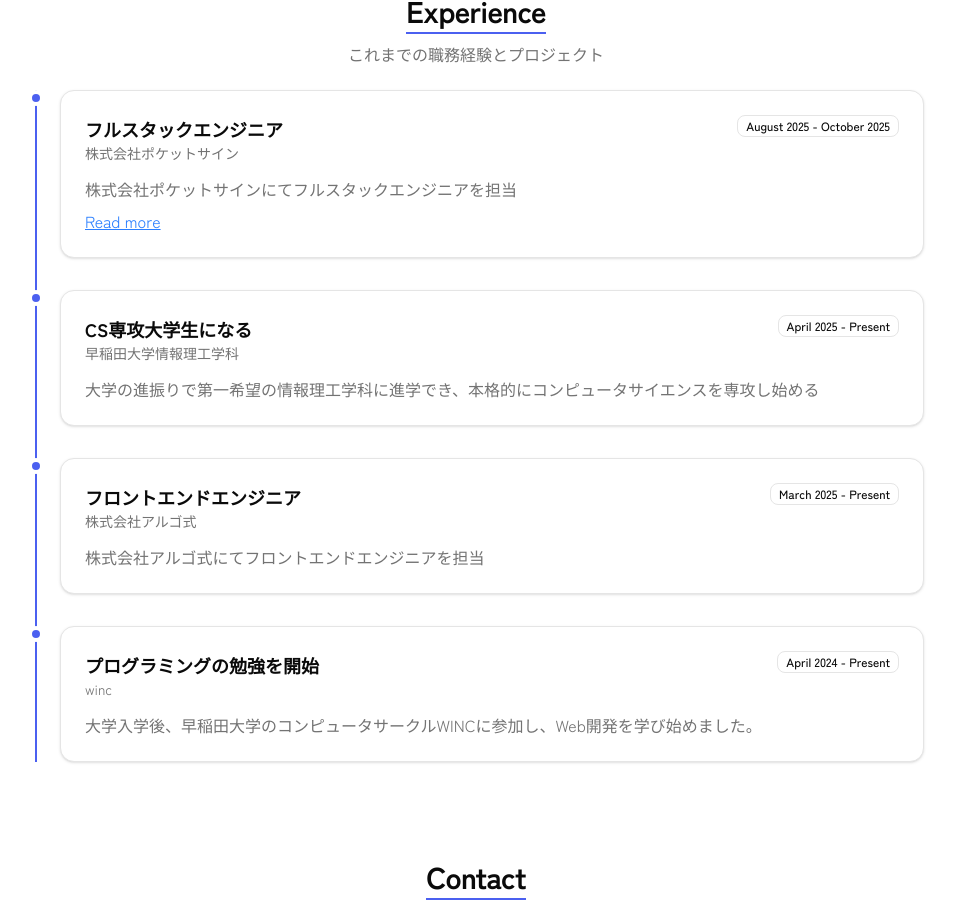
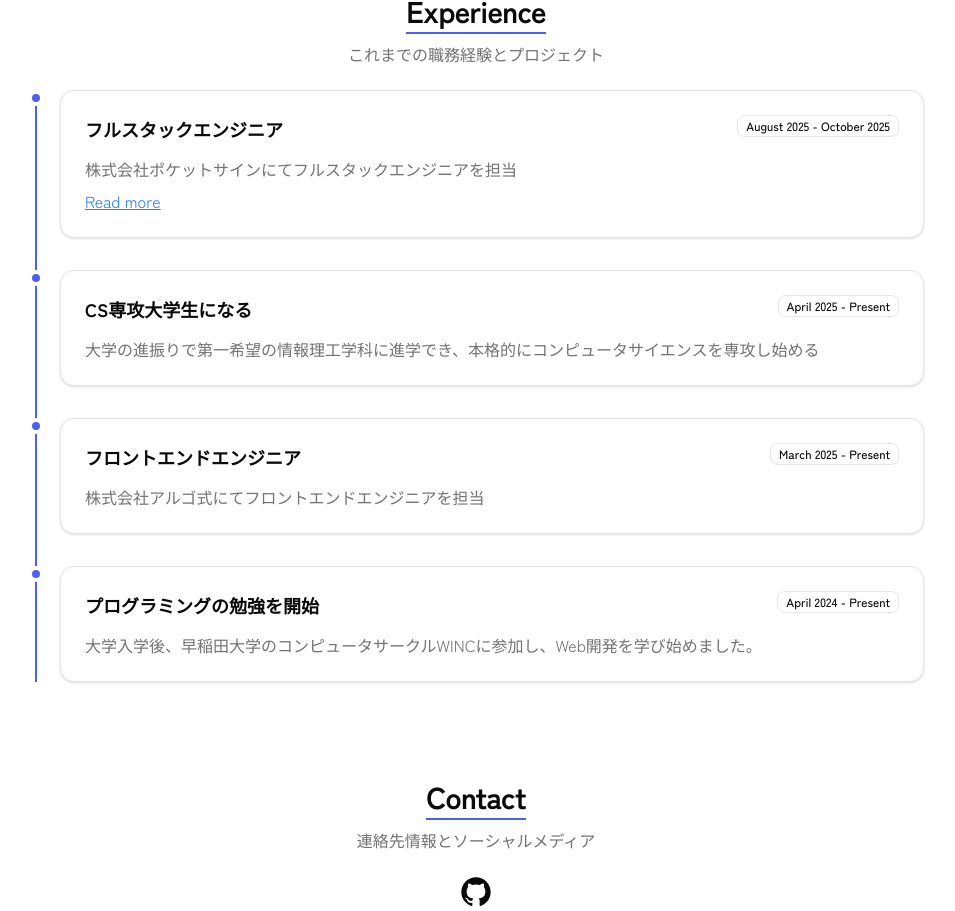
Before and after one commit to tsukuneA1/tsukuneA1_portfolio, a Next.js app: page / in a window 1280 px wide. Shown: the part 1007-1918 px from the top of the page, without its empty margins (164-1119 px from the left). Built offline with nearby package versions, Linux system fonts and the light colour scheme.

Commit message:
fix:style

```diff
--- a/components/timeline-item.tsx
+++ b/components/timeline-item.tsx
@@ -8,10 +8,29 @@ import {
 import { Badge } from "./ui/badge";
 import Link from "next/link";
 
+import React from "react";
+
+type AnchorProps = {
+  url: string;
+  children: React.ReactNode;
+}
+
+const Anchor = ({ url, children }: AnchorProps) => {
+  return (
+    <a
+      href={url}
+      className="relative after:content-[''] after:absolute after:left-0 after:bottom-[-1px] after:w-full after:h-[2px] after:bg-slate-700 after:scale-x-0 after:scale-y-100 after:origin-left-top after:transition-transform after:duration-300 hover:after:scale-x-100 hover:after:origin-right-top"
+    >
+      {children}
+    </a>
+  );
+}
+
+
 type TimelineItemProps = {
 	title: string;
-	affiliation: string;
-	affiliationUrl?: string;
+	subtitle: string;
+	url: string;
 	period: string;
 	description: string;
 	blogUrl?: string;
@@ -19,8 +38,8 @@ type TimelineItemProps = {
 
 export function TimelineItem({
 	title,
-	affiliation,
-	affiliationUrl,
+	subtitle,
+	url,
 	period,
 	description,
 	blogUrl,
@@ -32,13 +51,11 @@ export function TimelineItem({
 				<CardHeader>
 					<div className="flex justify-between items-start">
 						<div>
-							<CardTitle className="text-lg">{title}</CardTitle>
+							<CardTitle className="text-lg">
+								<Anchor url={url}>{title}</Anchor>
+								</CardTitle>
 							<CardDescription>
-								{affiliationUrl ? (
-									<Link href={affiliationUrl}>{affiliation}</Link>
-								) : (
-									affiliation
-								)}
+								{subtitle}
 							</CardDescription>
 						</div>
 						<Badge variant="outline">{period}</Badge>
```
